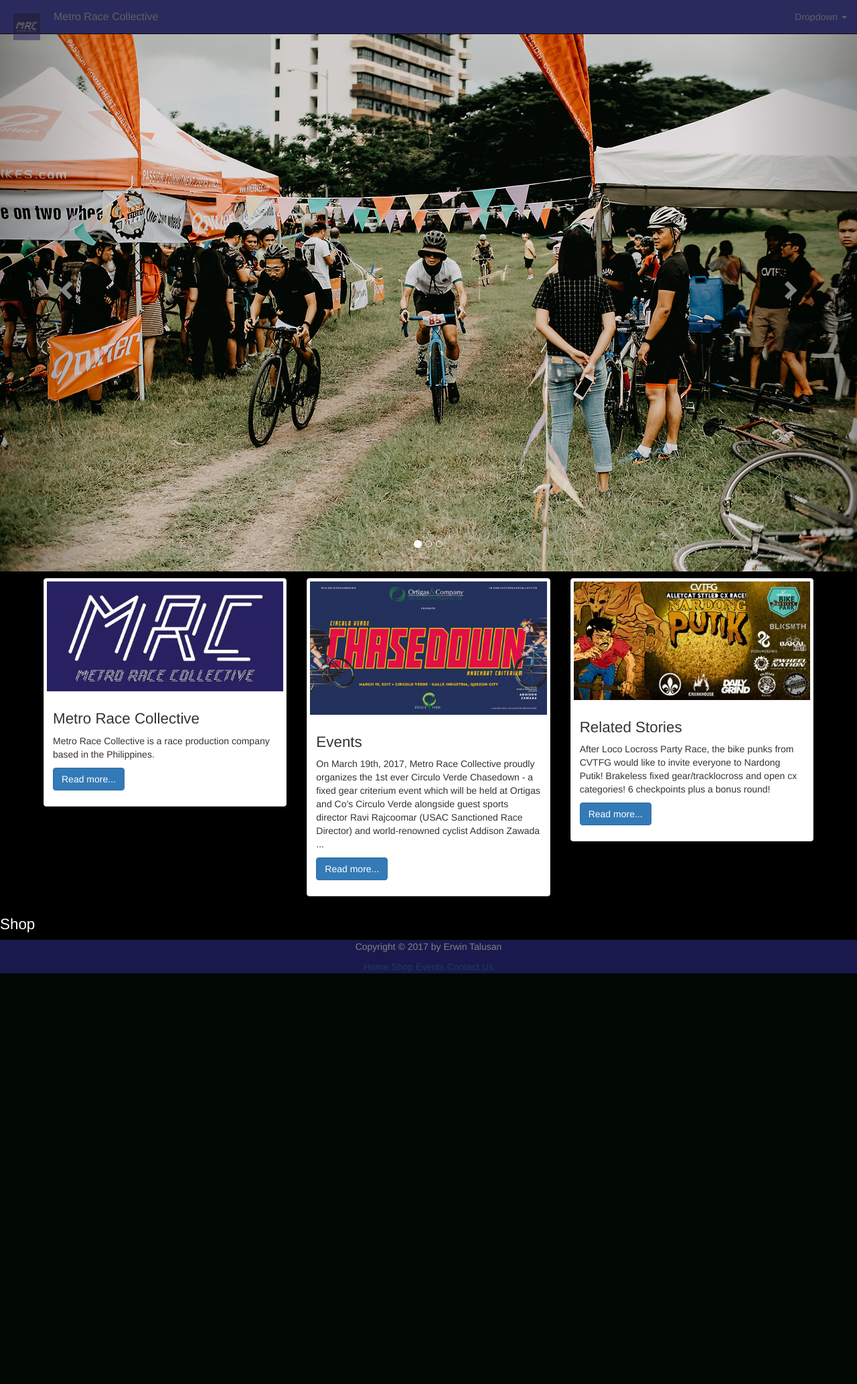
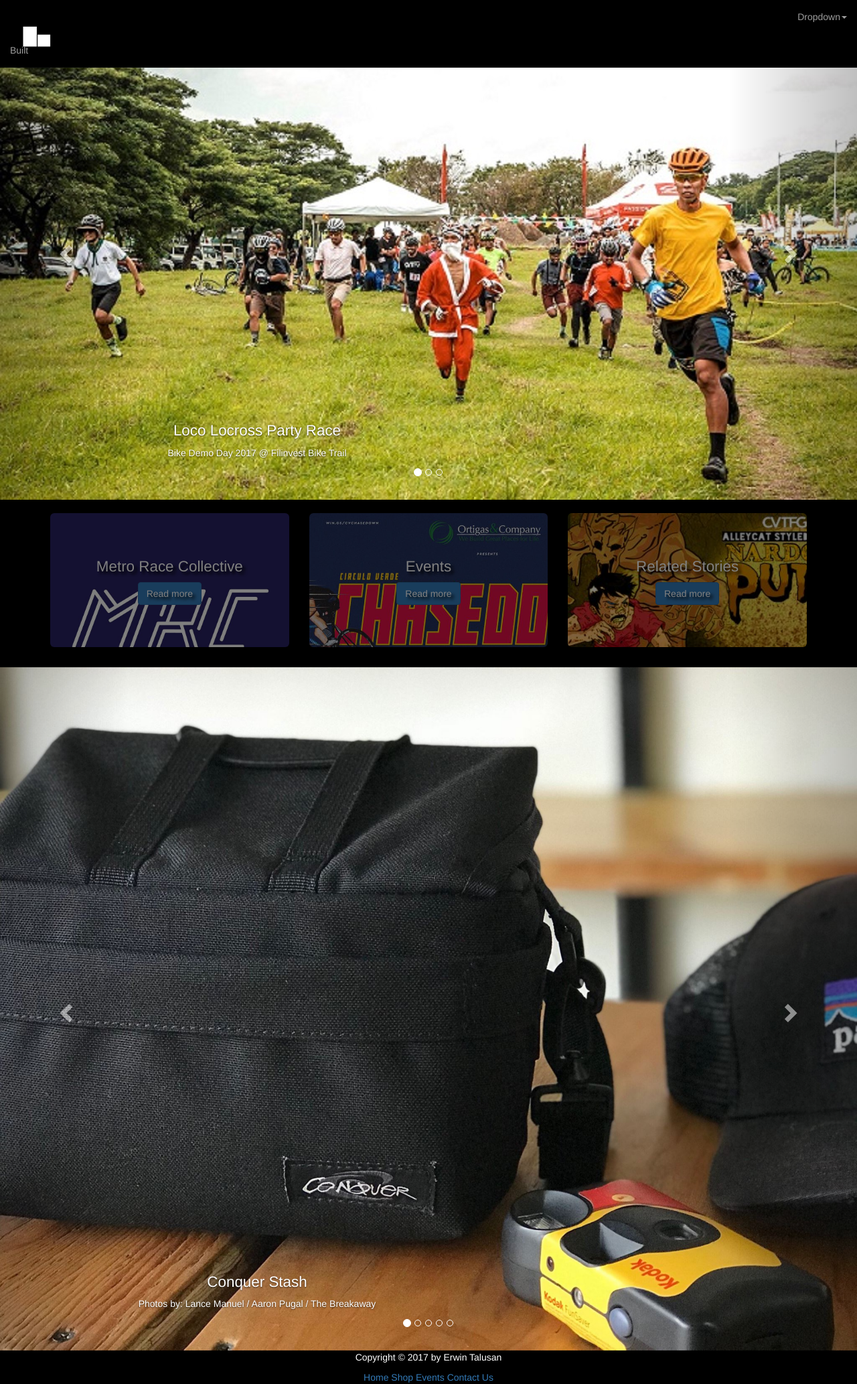
Before and after one commit to cetalusan/b3nc-talusan-erwin, a PHP site: page /csp1/index.html in a window 1280 px wide. Shown: the whole page at 67% size. Before the commit the page ends 1453 px from the top, so only its background shows below. Run offline with PHP 8.4, Linux system fonts and the light colour scheme; some libraries are stand-ins or nearby versions.

Commit message:
CSP1 Day3

```diff
--- a/csp1/css/style.css
+++ b/csp1/css/style.css
@@ -7,19 +7,13 @@ h2, h3 {
 	font-size: 1.6em;
 }
 
-figcaption {
+.navbar-brand {
+	font-size: 14px;
 	text-align: center;
-	color: #000;
 }
 
-.mrcbanner {
-	position: fixed;
-}
-
-.navbar-brand {
-	font-size: 16px;
-	display: inline-block;
-	text-align: center;
+.navbar-brand > img {
+	border-bottom: 10px;
 }
 
 .navbar {
@@ -32,20 +26,20 @@ figcaption {
 
 .container {
 	border: none;
-	padding: 10px;
+	padding: 20px;
 	border-radius: 0px;
 }
 
 .container-fluid {
-	background-color: #333399;
+	background-color: #000;
 	border: none;
-	opacity: 50%;
+	opacity: 1.0;
 }
 
-.thumbnail {
-	margin: 0;
-	float: left;
+.carousel-caption {
+	left: -20%;
 }
+
 
 .clear:after {
 	content: "";
@@ -58,6 +52,56 @@ figcaption {
 	text-align: center;
 }
 
+.jumbotron {
+	opacity: 0.5;
+	filter: alpha(opacity=50);
+}
+
+.jumbotron:hover {
+	opacity: 1;
+	filter: alpha(opacity=100);
+}
+.about {
+    margin-bottom: 10px;
+    background-image: url(../img/mrc.jpg);
+    background-size: 100%;
+    background-repeat: no-repeat;
+    color: #fff;
+    text-align: center;
+    text-shadow: black 0.3em 0.3em 0.3em;
+}
+
+.events {
+    margin-bottom: 10px;
+    background-image: url(../img/cvchasedown.jpg);
+    background-size: 150%;
+    background-repeat: no-repeat;
+    color: #fff;
+    text-align: center;
+    text-shadow: black 0.3em 0.3em 0.3em;
+}
+
+.related {
+	height: 50%;
+    margin-bottom: 10px;
+    background-image: url(../img/nardongputik.jpg);
+    background-size: 165%;
+    background-repeat: no-repeat;
+    color: #fff;
+    text-align: center;
+    text-shadow: black 0.3em 0.3em 0.3em;
+}
+
+.btn {
+	/*border-style: none;*/
+}
+
+.shop {
+	text-align: center;
+}
+
+
+
 .footer {
 
 }
--- a/csp1/index.html
+++ b/csp1/index.html
@@ -22,20 +22,20 @@
 	  <div class="container-fluid">
 	    <!-- Brand and toggle get grouped for better mobile display -->
 	    <div class="navbar-header">
-	      	<a class="navbar-brand" href="#"><img class="logo" alt="Brand" src="img/mrc.jpg" height="50px" width="50px"></a>
+	      	<a class="navbar-brand" href="#"><img class="logo" alt="Brand" src="img/built.jpg" height="80px" width="80px"></a>
 		      <button type="button" class="navbar-toggle collapsed" data-toggle="collapse" data-target="#bs-example-navbar-collapse-1" aria-expanded="false">
 	        <span class="sr-only">Toggle navigation</span>
 	        <span class="icon-bar"></span>
 	        <span class="icon-bar"></span>
 	        <span class="icon-bar"></span>
 	      </button>
-	      <a class="navbar-brand" href="#">Metro Race Collective</a>
+	      <h1><a class="navbar-brand" href="#">Built</a></h1>
 	    </div>
 
 	    <div class="collapse navbar-collapse" id="bs-example-navbar-collapse-1">
 	      <ul class="nav navbar-nav navbar-right">
 	        <li class="dropdown">
-	          <a href="#" class="dropdown-toggle" data-toggle="dropdown" role="button" aria-haspopup="true" aria-expanded="false">Dropdown <span class="caret"></span></a>
+	          <a href="#" class="dropdown-toggle" data-toggle="dropdown" role="button" aria-haspopup="true" aria-expanded="false">Dropdown<span class="caret"></span></a>
 	          <ul class="dropdown-menu">
 	            <li><a href="#">Holiday Sale!</a></li>
 	            <li><a href="#">Events</a></li>
@@ -52,28 +52,36 @@
 	  </div><!-- /.container-fluid -->
 	</nav>
 
-    <div id="carousel-example-generic" class="carousel slide" data-ride="carousel">
+	 <div id="carousel-locolocross" class="carousel slide" data-ride="carousel">
 	  <!-- Indicators -->
 	  <ol class="carousel-indicators">
-	    <li data-target="#carousel-example-generic" data-slide-to="0" class="active"></li>
-	    <li data-target="#carousel-example-generic" data-slide-to="1"></li>
-	    <li data-target="#carousel-example-generic" data-slide-to="2"></li>
+	    <li data-target="#carousel-locolocross" data-slide-to="0" class="active"></li>
+	    <li data-target="#carousel-locolocross" data-slide-to="1"></li>
+	    <li data-target="#carousel-locolocross" data-slide-to="2"></li>
 	  </ol>
 
 	  <!-- Wrapper for slides -->
 	  <div class="carousel-inner" role="listbox">
 	    <div class="item active">
-	      <img src="img/locolocross4.jpg" alt="locolocross">
+	      <img src="img/locolocross1.jpg" alt="locolocross">
 	      <div class="carousel-caption">
+	      	<h2>Loco Locross Party Race</h2>
+	      	<p>Bike Demo Day 2017 @ Filinvest Bike Trail</p>
 	      </div>
 	    </div>
 	    <div class="item">
 	      <img src="img/locolocross2.jpg" alt="locolocross">
-	      <div class="carousel-caption"></div>
+	      <div class="carousel-caption">
+	      	<h2>Loco Locross Party Race</h2>
+	      	<p>Bike Demo Day 2017 @ Filinvest Bike Trail</p>
+	      </div>
 	    </div>
 	    <div class="item">
 	      <img src="img/locolocross3.jpg" alt="locolocross">
-	      <div class="carousel-caption"></div>
+	      <div class="carousel-caption">
+	      	<h2>Loco Locross Party Race</h2>
+	      	<p>Bike Demo Day 2017 @ Filinvest Bike Trail</p>
+	      </div>
 	     </div>
 	 </div>
 
@@ -88,47 +96,96 @@
 	  </a>
 	</div>
 
+
 	<div class="container">
 		<div class="row">
 		  <div class="col-sm-6 col-md-4">
-		    <div class="thumbnail">
-		      <img src="img/mrcthumbnail.jpg" alt="mrc">
+		    <div class="jumbotron about">
 		      <div class="caption">
-		        <h3>Metro Race Collective</h3>
-		        <p>Metro Race Collective is a race production company based in the Philippines.</p>
-		        <p><a href="#" class="btn btn-primary" role="button">Read more...</a></p>
+		        <h2>Metro Race Collective</h2>
+		        <p><a href="#" class="btn btn-primary" role="button">Read more</a></p>
 		      </div>
 		    </div>
 		  </div>
 
 		  <div class="col-sm-6 col-md-4">
-		    <div class="thumbnail">
-		      <img src="img/cvchasedown.jpg" alt="mrc">
+		    <div class="jumbotron events">
 		      <div class="caption">
-		        <h3>Events</h3>
-		        <p>On March 19th, 2017, Metro Race Collective proudly organizes the 1st ever Circulo Verde Chasedown - a fixed gear criterium event which will be held at Ortigas and Co’s Circulo Verde alongside guest sports director Ravi Rajcoomar (USAC Sanctioned Race Director) and world-renowned cyclist Addison Zawada ...</p>
-		        <p><a href="#" class="btn btn-primary" role="button">Read more...</a></p>
+		        <h2>Events</h2>
+		        <p><a href="#" class="btn btn-primary" role="button">Read more</a></p>
 		      </div>
 		    </div>
 		  </div>
 
 		  <div class="col-sm-6 col-md-4">
-		    <div class="thumbnail">
-		      <img src="img/nardongputik.jpg" alt="mrc">
+		    <div class="jumbotron related">
 		      <div class="caption">
-		        <h3>Related Stories</h3>
-		        <p>After Loco Locross Party Race, the bike punks from CVTFG would like to invite everyone to Nardong Putik!
-				Brakeless fixed gear/tracklocross and open cx categories!
-				6 checkpoints plus a bonus round!</p>
-		        <p><a href="#" class="btn btn-primary" role="button">Read more...</a></p>
+		        <h2>Related Stories</h2>
+		        <p><a href="#" class="btn btn-primary" role="button">Read more</a></p>
 		      </div>
 		    </div>
 		  </div>
 		</div>
 	</div>
 
-	<div class="featuredproducts">
-		<h3>Shop</h3>
+	<div id="carousel-stash" class="carousel slide" data-ride="carousel">
+	  <!-- Indicators -->
+	  <ol class="carousel-indicators">
+	    <li data-target="#carousel-stash" data-slide-to="0" class="active"></li>
+	    <li data-target="#carousel-stash" data-slide-to="1"></li>
+	    <li data-target="#carousel-stash" data-slide-to="2"></li>
+	    <li data-target="#carousel-stash" data-slide-to="3"></li>
+	    <li data-target="#carousel-stash" data-slide-to="4"></li>
+	  </ol>
+
+	  <!-- Wrapper for slides -->
+	  <div class="carousel-inner" role="listbox">
+	    <div class="item active">
+	      <a href=""><img src="img/stashbag1.jpg" alt="stashbag"></a>
+	      <div class="carousel-caption">
+	      	<h2>Conquer Stash</h2>
+	      	<p>Photos by: Lance Manuel / Aaron Pugal / The Breakaway</p>
+	      </div>
+	    </div>
+	    <div class="item">
+	      <img src="img/stashbag2.jpg" alt="stashbag">
+	      <div class="carousel-caption">
+	      	<h2>Conquer Stash</h2>
+	      	<p>Photos by: Lance Manuel / Aaron Pugal / The Breakaway</p>
+	      </div>
+	    </div>
+	    <div class="item">
+	      <img src="img/stashbag3.jpg" alt="stashbag">
+	      <div class="carousel-caption">
+	      	<h2>Conquer Stash</h2>
+	      	<p>Photos by: Lance Manuel / Aaron Pugal / The Breakaway</p>
+	      </div>
+	     </div>
+	     <div class="item">
+	      <img src="img/stashbag4.jpg" alt="stashbag">
+	      <div class="carousel-caption">
+	      	<h2>Conquer Stash</h2>
+			<p>Photos by: Lance Manuel / Aaron Pugal / The Breakaway</p>
+	      </div>
+	     </div>
+	     <div class="item">
+	      <img src="img/stashbag5.jpg" alt="stashbag">
+	      <div class="carousel-caption">
+	      	<h2>Conquer Stash</h2>
+	      	<p>Photos by: Lance Manuel / Aaron Pugal / The Breakaway</p>
+	      </div>
+	     </div>
+	 </div>
+
+	  <!-- Controls -->
+	  <a class="left carousel-control" href="#carousel-example-generic" role="button" data-slide="prev">
+	    <span class="glyphicon glyphicon-chevron-left" aria-hidden="true"></span>
+	    <span class="sr-only">Previous</span>
+	  </a>
+	  <a class="right carousel-control" href="#carousel-example-generic" role="button" data-slide="next">
+	    <span class="glyphicon glyphicon-chevron-right" aria-hidden="true"></span>
+	    <span class="sr-only">Next</span>
+	  </a>
 	</div>
 
 	<div class="container-fluid">
@@ -145,7 +202,6 @@
 		</footer>
 	</div> <!-- /.footer -->
 
-
 	<script src="https://code.jquery.com/jquery-3.2.1.min.js"></script>
 
 	<!-- import bottstrap js -->
```
